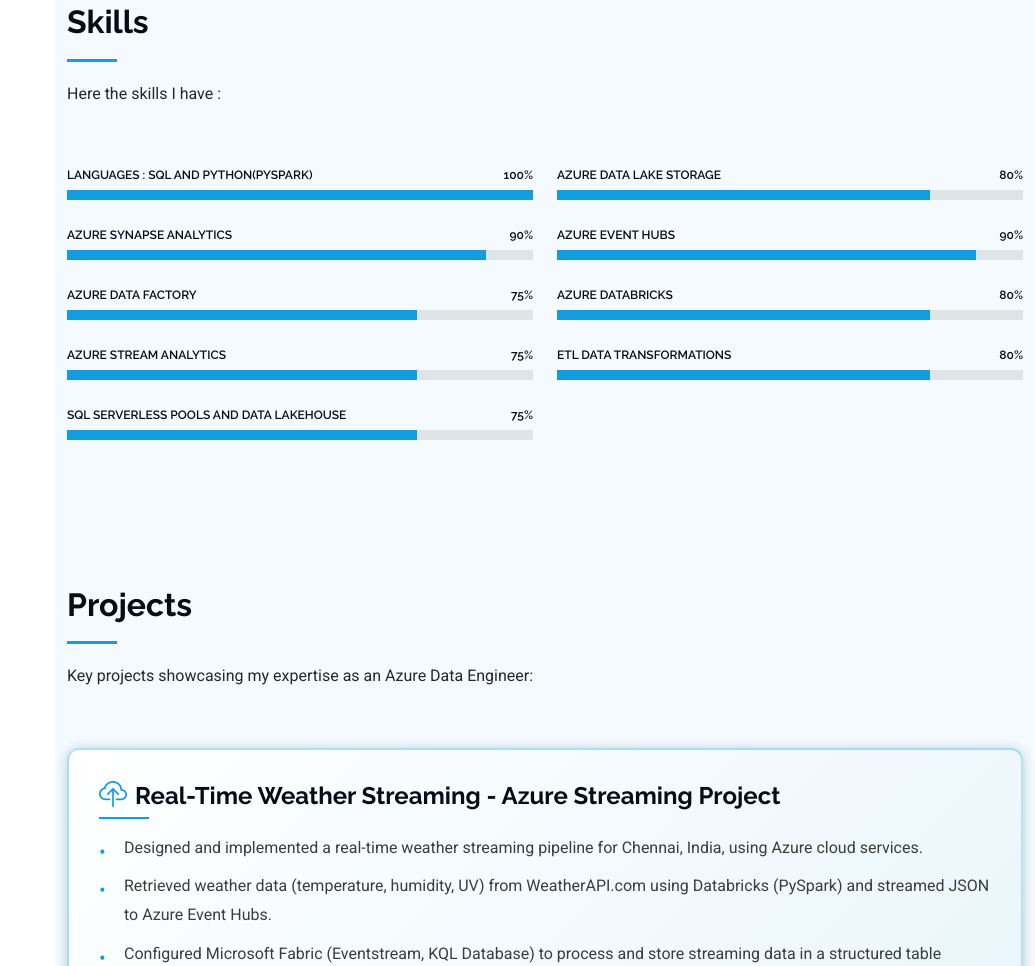
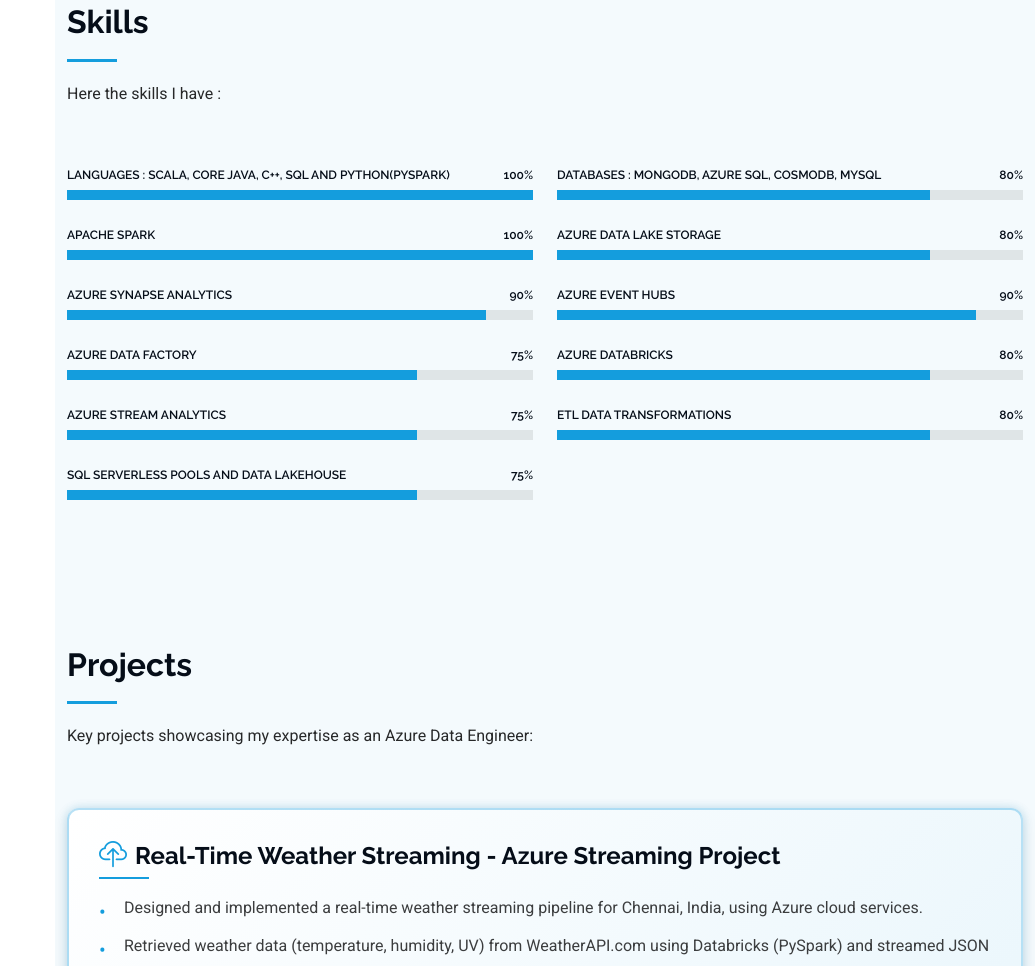
Before and after one commit to amandeepnitj/Amandeep_s_portfolio, a plain HTML site: page index.html in a window 1280 px wide. Shown: the part 3019-3985 px from the top of the page, without its empty margins (245-1280 px from the left). Drawn offline with Linux system fonts and the light colour scheme.

Commit message:
modify layout

```diff
--- a/index.html
+++ b/index.html
@@ -266,7 +266,13 @@
           <div class="col-lg-6">
 
             <div class="progress">
-              <span class="skill"><span>Languages : SQL and Python(Pyspark)</span> <i class="val">100%</i></span>
+              <span class="skill"><span>Languages : Scala, Core JAVA, C++, SQL and Python(Pyspark)</span> <i class="val">100%</i></span>
+              <div class="progress-bar-wrap">
+                <div class="progress-bar" role="progressbar" aria-valuenow="100" aria-valuemin="0" aria-valuemax="100"></div>
+              </div>
+            </div><!-- End Skills Item -->
+            <div class="progress">
+              <span class="skill"><span>Apache Spark </span> <i class="val">100%</i></span>
               <div class="progress-bar-wrap">
                 <div class="progress-bar" role="progressbar" aria-valuenow="100" aria-valuemin="0" aria-valuemax="100"></div>
               </div>
@@ -303,6 +309,13 @@
           </div>
 
           <div class="col-lg-6">
+
+            <div class="progress">
+              <span class="skill"><span>Databases : MongoDB, Azure SQL, CosmoDB, MySQL</span> <i class="val">80%</i></span>
+              <div class="progress-bar-wrap">
+                <div class="progress-bar" role="progressbar" aria-valuenow="80" aria-valuemin="0" aria-valuemax="100"></div>
+              </div>
+            </div><!-- End Skills Item -->
 
             <div class="progress">
               <span class="skill"><span>Azure Data Lake Storage</span> <i class="val">80%</i></span>
```
